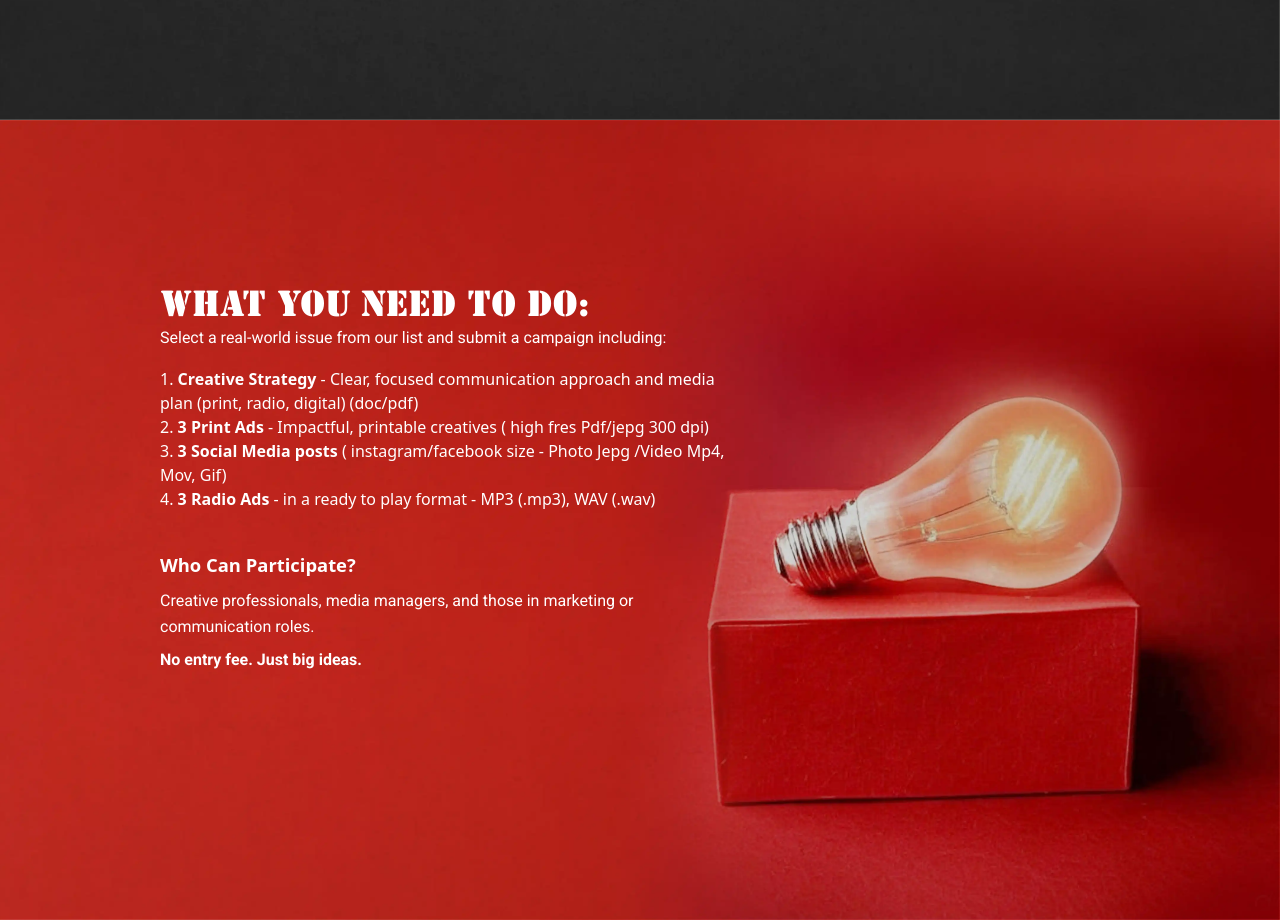
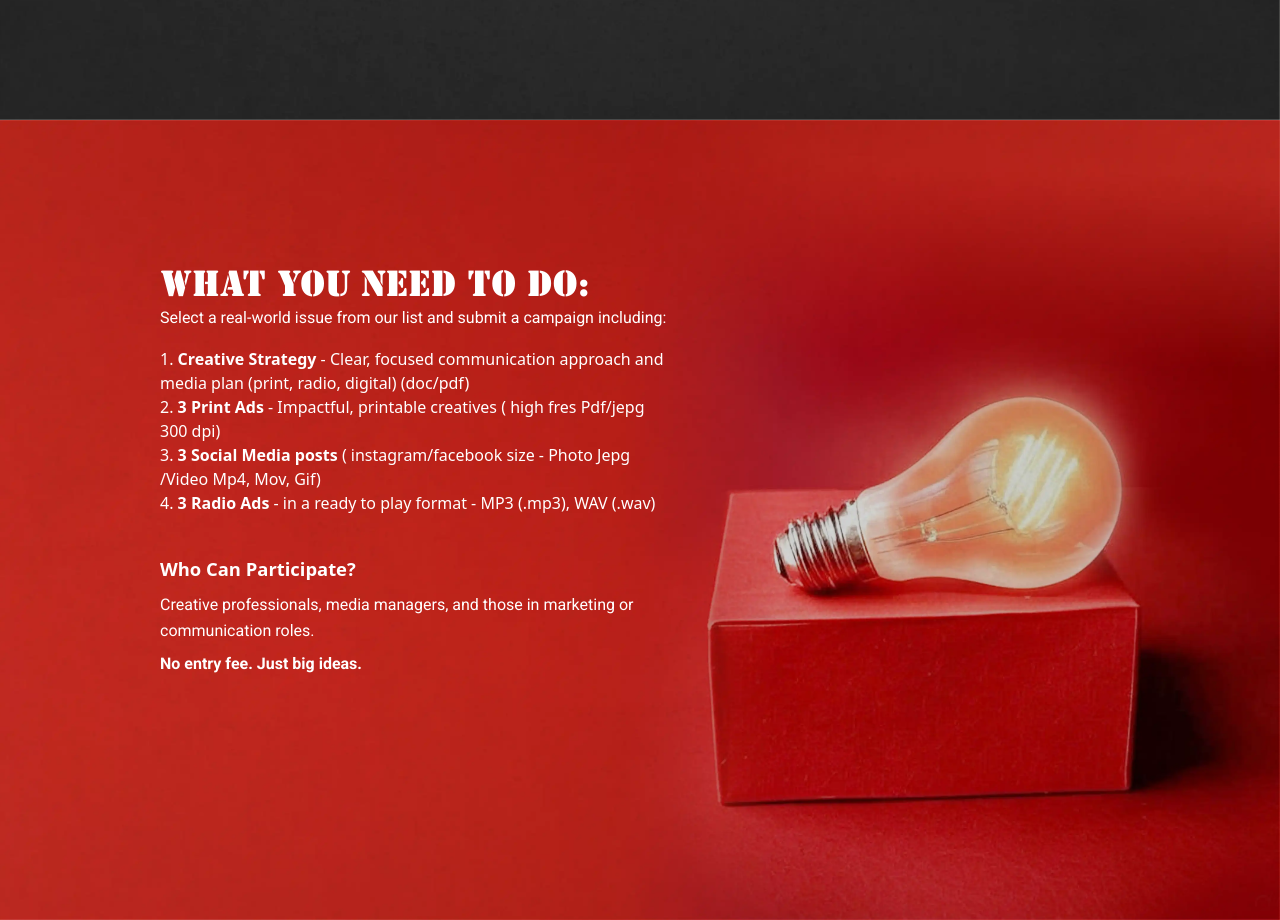
Before and after one commit to guptaharsh13/patrika, a plain HTML site: page index.html in a window 1280 px wide. Shown: the part 1480-2400 px from the top of the page. Drawn offline with nearby package versions, Linux system fonts and the light colour scheme.

Commit message:
fix: wyntd
Signed-off-by: Harsh Gupta <hg242322@gmail.com>

```diff
--- a/index.html
+++ b/index.html
@@ -135,8 +135,8 @@
     </section>
 
     <section id="bulb" class="background min-h-screen text-white p-8 md:p-0">
-        <div class="sm:pt-40 pl-2 sm:pl-20 lg:pl-40">
-            <div class="max-w-xl md:w-5/6 flex flex-col gap-3 sm:gap-10">
+        <div class="sm:pt-35 pl-2 sm:pl-15 lg:pl-40">
+            <div class="max-w-lg flex flex-col gap-3 sm:gap-10">
                 <div>
                     <h1 class="font-stencil text-2xl sm:text-3xl md:text-5xl leading-tight" style="font-size: 2.25rem;">
                         WHAT YOU NEED TO DO:</h1>
```
